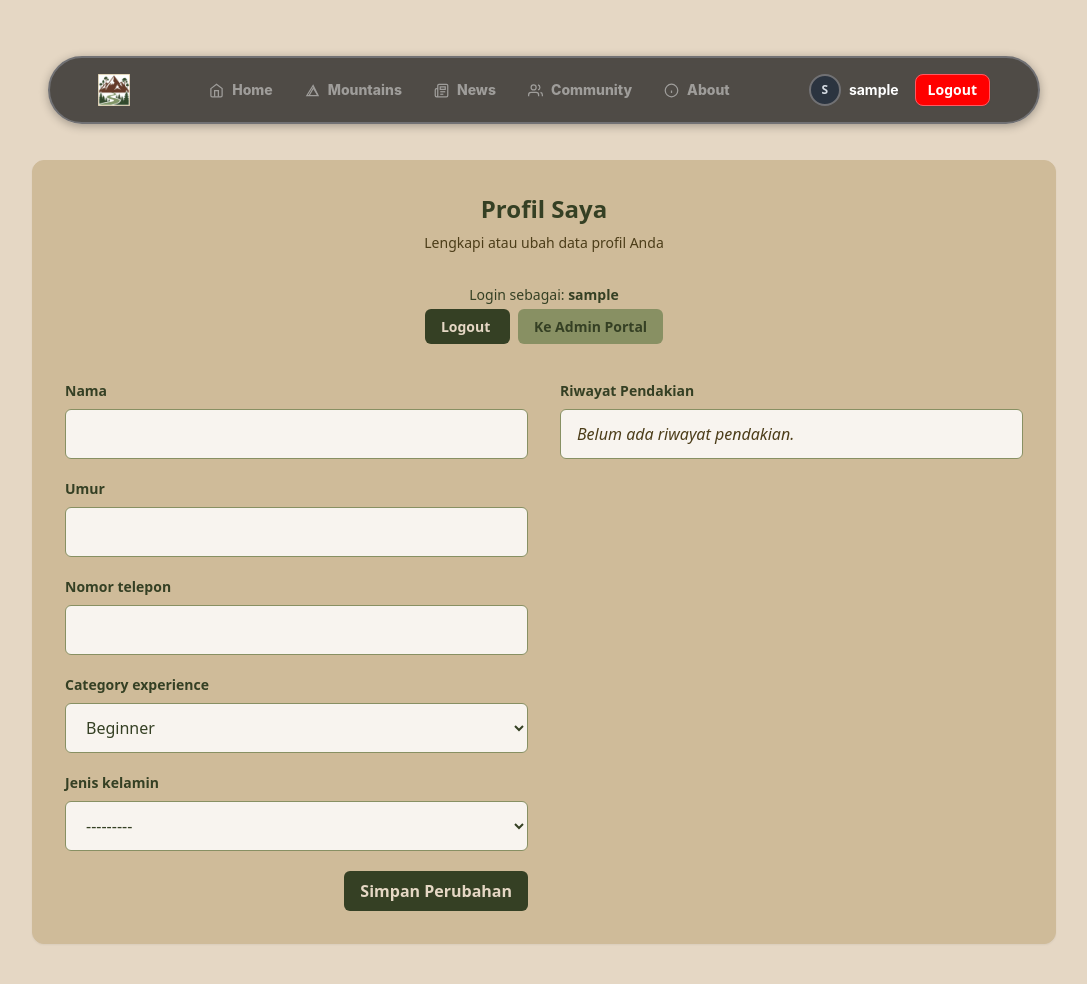
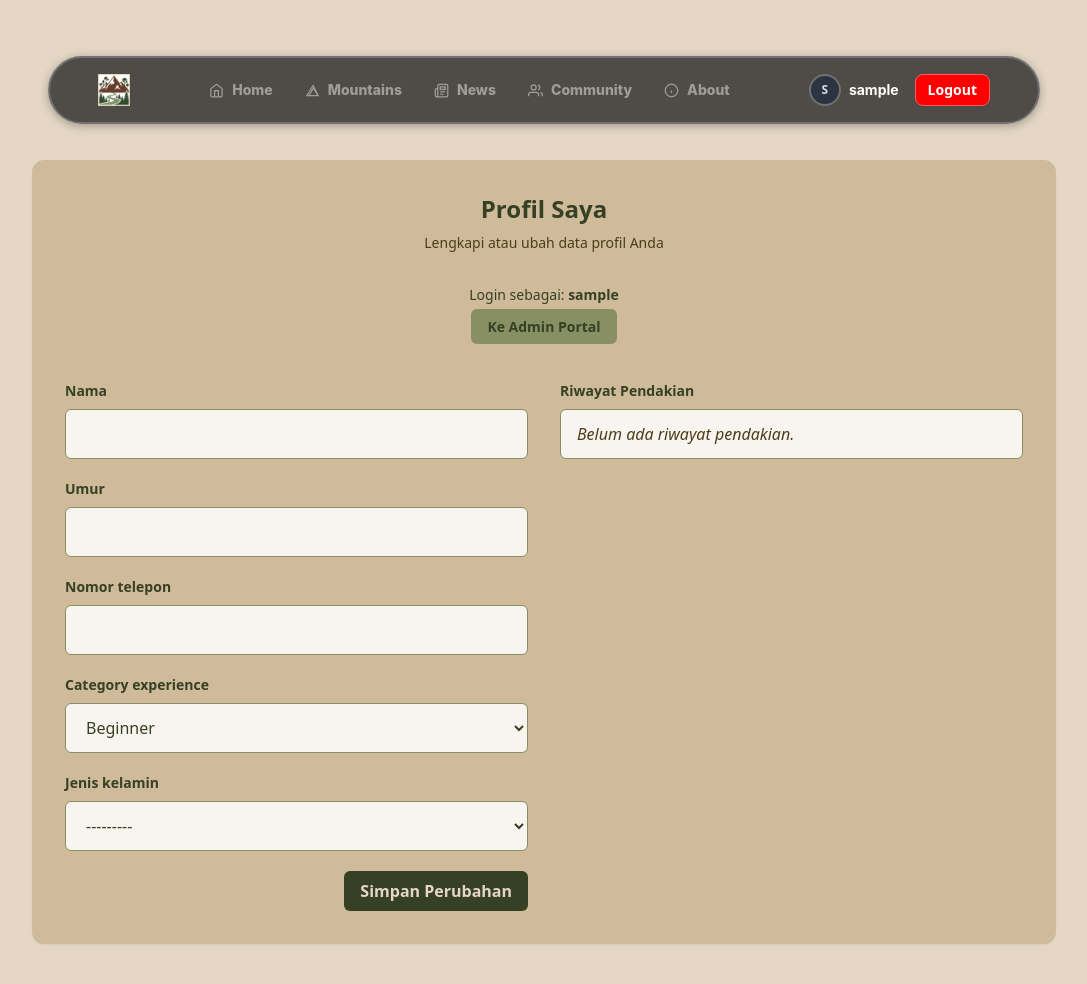
Before and after one commit to pbp-kelompok-c09/MountTrack, a Django app: page /accounts/my-profile/ in a window 1280 px wide. Shown: the whole page, without its empty margins (96-1183 px from the left). Run offline with Django 5.2, Linux system fonts and the light colour scheme; the visitor is signed in with stand-in values (Sample User, id 1); data that the repository does not hold is empty; some libraries are stand-ins or nearby versions; some web fonts are replaced.

Commit message:
remove logout buttons

```diff
--- a/userprofile/templates/admin_portal.html
+++ b/userprofile/templates/admin_portal.html
@@ -11,10 +11,6 @@ Admin Portal | MountTrack
     <h1 class="text-2xl font-bold text-center md:text-left">MountTrack Admin Management</h1>
     <div class="flex flex-col sm:flex-row items-center justify-center gap-3">
       <small class="text-[#CFBB99] text-sm">Login sebagai <b>{{ request.user.username }}</b></small>
-        <a href="{% url 'userprofile:logout' %}"
-          class="bg-[#CFBB99] text-[#354024] font-semibold py-2 px-4 rounded-md hover:bg-[#889063] hover:text-[#E5D7C4] transition-colors w-full sm:w-auto text-center">
-          Logout
-        </a>
     </div>
   </div>
 
--- a/userprofile/templates/my_profile.html
+++ b/userprofile/templates/my_profile.html
@@ -16,10 +16,6 @@ Profil Saya | MountTrack
     <div class="mb-6 text-sm text-[#354024] text-center">
       <p>Login sebagai: <b>{{ request.user.username }}</b></p>
       <div class="mt-3 space-x-2">
-        <a href="{% url 'userprofile:logout' %}"
-           class="bg-[#354024] text-[#E5D7C4] font-semibold py-2 px-4 rounded-md hover:bg-[#4C3D19] transition-colors">
-          Logout
-        </a>
         {% if request.user.is_staff %}
         <a href="{% url 'userprofile:admin_portal' %}"
            class="bg-[#889063] text-[#354024] font-semibold py-2 px-4 rounded-md hover:bg-[#4C3D19] hover:text-[#E5D7C4] transition-colors">
```
